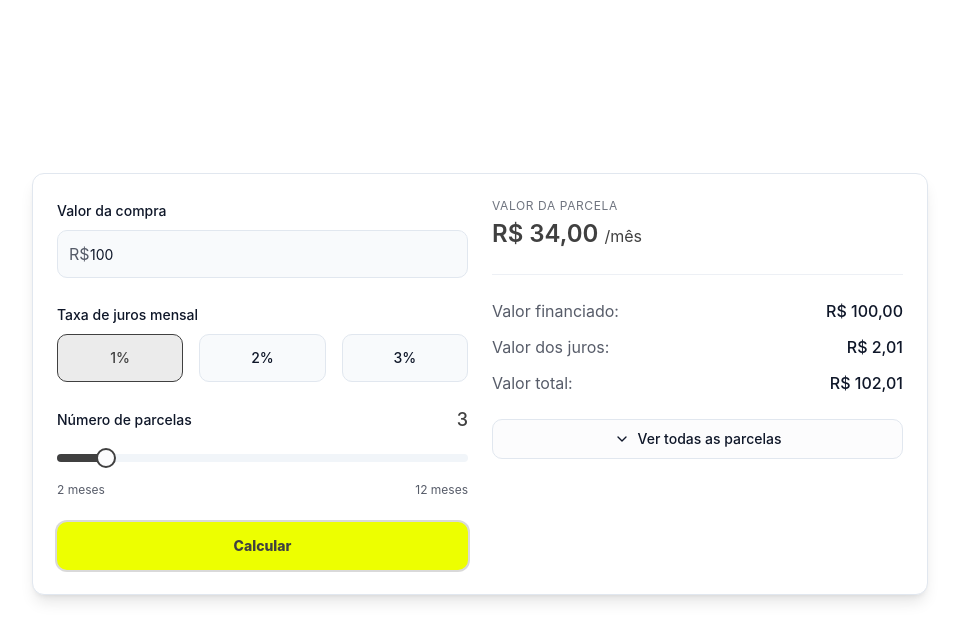
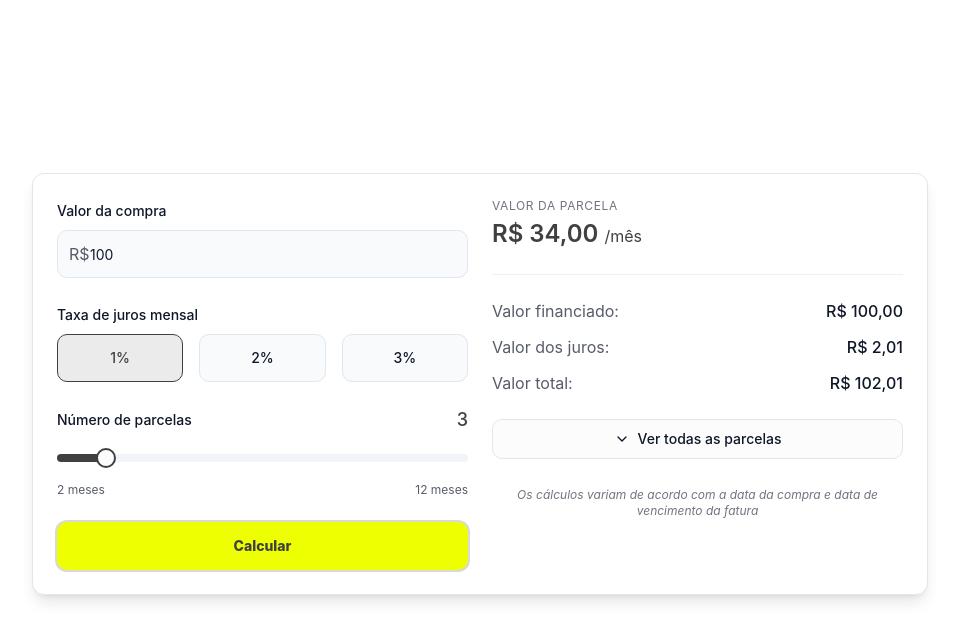
Before and after one commit to brunogrillcoelho/tabela-price, a React (Vite) app: page / in a window 1280 px wide. Both pictures are taken after a click on the button "Calcular". Shown: the top 640 px of the page, without its empty margins (160-1119 px from the left). Built offline with nearby package versions, Linux system fonts and the light colour scheme.

Commit message:
Add disclaimer to alert dialog
Add disclaimer text to the alert dialog component.

```diff
--- a/src/components/CalculatorResults.tsx
+++ b/src/components/CalculatorResults.tsx
@@ -1,9 +1,11 @@
+
 import React, { useState } from 'react';
 import { motion, AnimatePresence } from 'framer-motion';
 import { Separator } from "@/components/ui/separator";
 import { Button } from "@/components/ui/button";
 import { ScrollArea } from "@/components/ui/scroll-area";
 import { ChevronDown, ChevronUp } from "lucide-react";
+
 interface CalculatorResultsProps {
   isCalculated: boolean;
   purchaseAmount: number;
@@ -19,6 +21,7 @@ interface CalculatorResultsProps {
     remainingBalance: number;
   }>;
 }
+
 const CalculatorResults: React.FC<CalculatorResultsProps> = ({
   isCalculated,
   purchaseAmount,
@@ -34,6 +37,7 @@ const CalculatorResults: React.FC<CalculatorResultsProps> = ({
   const toggleSchedule = () => {
     setShowSchedule(!showSchedule);
   };
+
   if (!isCalculated) {
     return <div className="flex items-center justify-center h-full min-h-[300px]">
         <div className="text-center space-y-4">
@@ -41,6 +45,7 @@ const CalculatorResults: React.FC<CalculatorResultsProps> = ({
         </div>
       </div>;
   }
+
   return <AnimatePresence>
       <motion.div key="results" initial={{
       opacity: 0
@@ -139,7 +144,12 @@ const CalculatorResults: React.FC<CalculatorResultsProps> = ({
               </ScrollArea>
             </motion.div>}
         </AnimatePresence>
+
+        <div className="text-xs text-calculator-foreground/60 text-center italic pt-1">
+          Os cálculos variam de acordo com a data da compra e data de vencimento da fatura
+        </div>
       </motion.div>
     </AnimatePresence>;
 };
+
 export default CalculatorResults;
```
